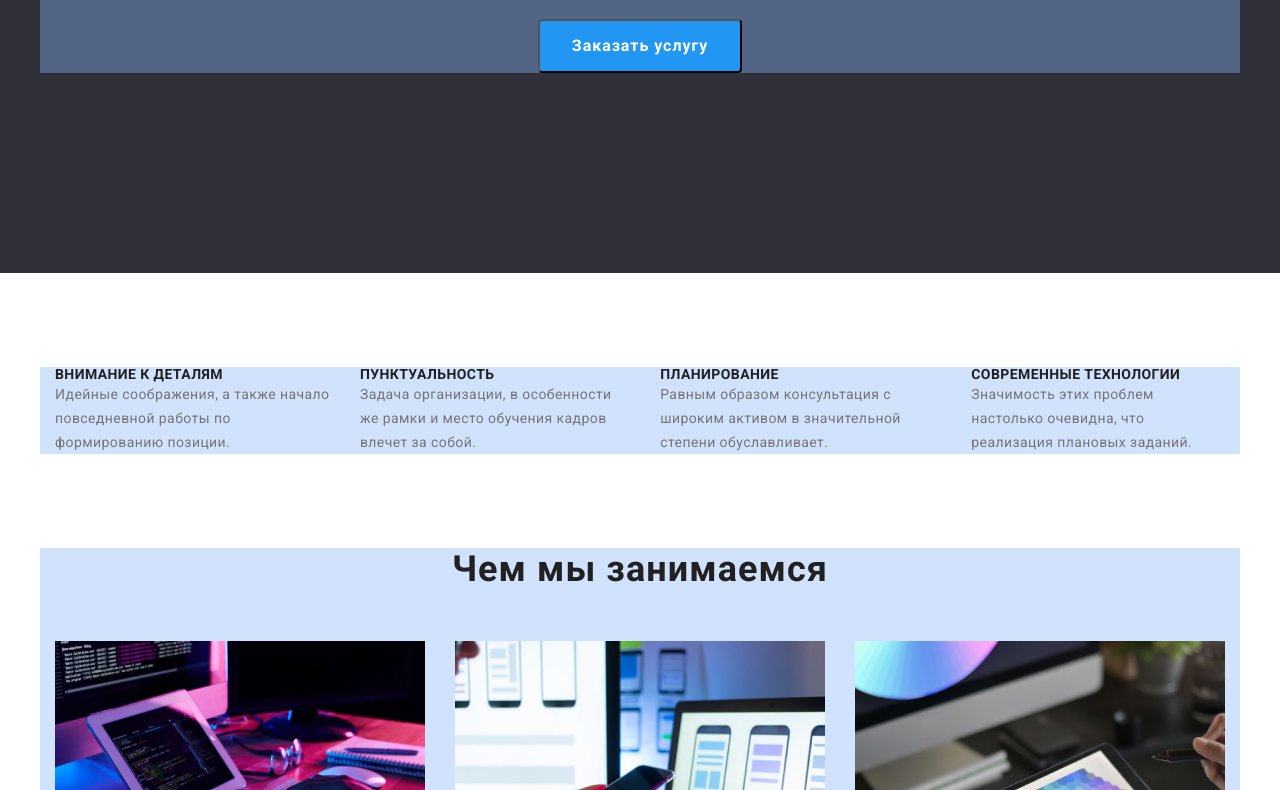
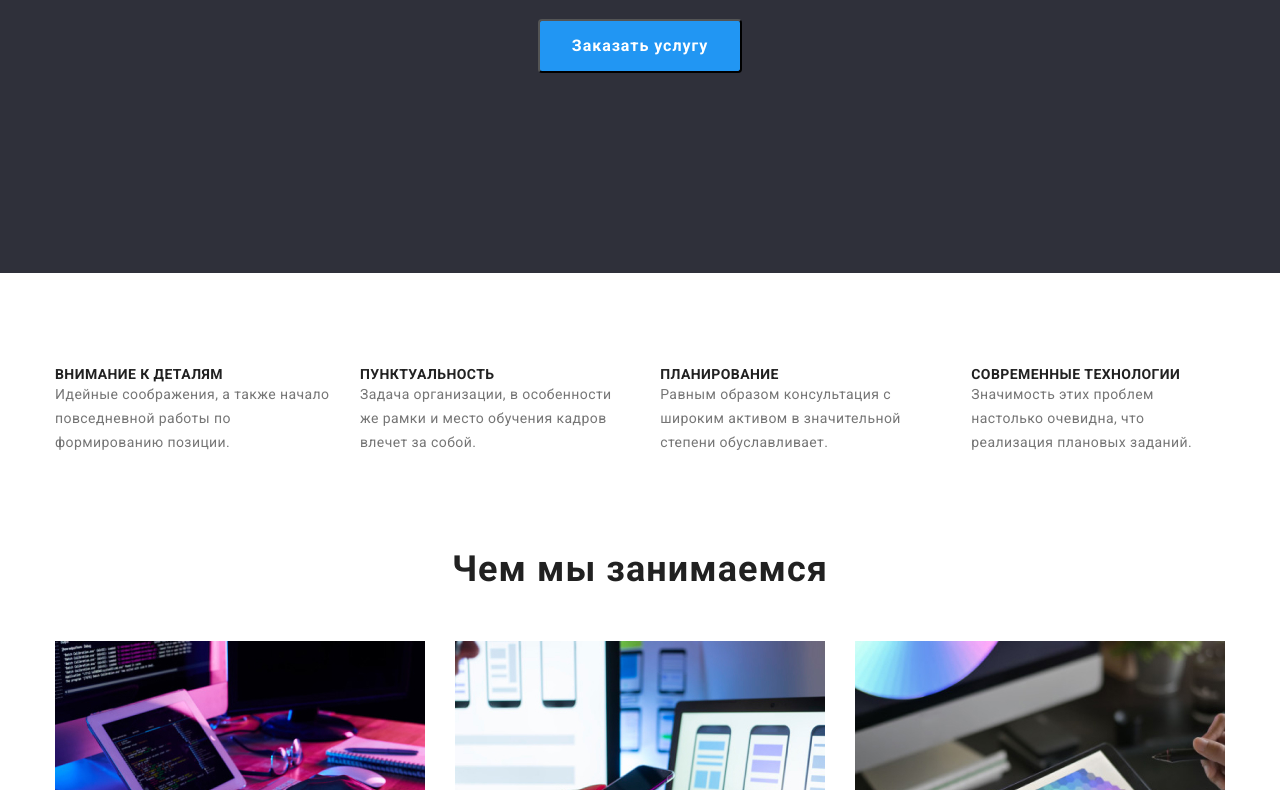
Before and after one commit to dmistori84/goit-markup-hw-03, a plain HTML site: page index.html in a window 1280 px wide. Shown: the part 367-1157 px from the top of the page. Drawn offline with nearby package versions, Linux system fonts and the light colour scheme.

Commit message:
Убирает background с контейнера

```diff
--- a/css/style.css
+++ b/css/style.css
@@ -50,7 +50,7 @@ img {
   padding-left: 15px;
   padding-right: 15px;
   margin: 0 auto;
-  background-color: rgba(136, 181, 248, 0.397);
+  /*background-color: rgba(136, 181, 248, 0.397);*/
 }
 .header {
   border-bottom: 1px solid #ececec;
```
